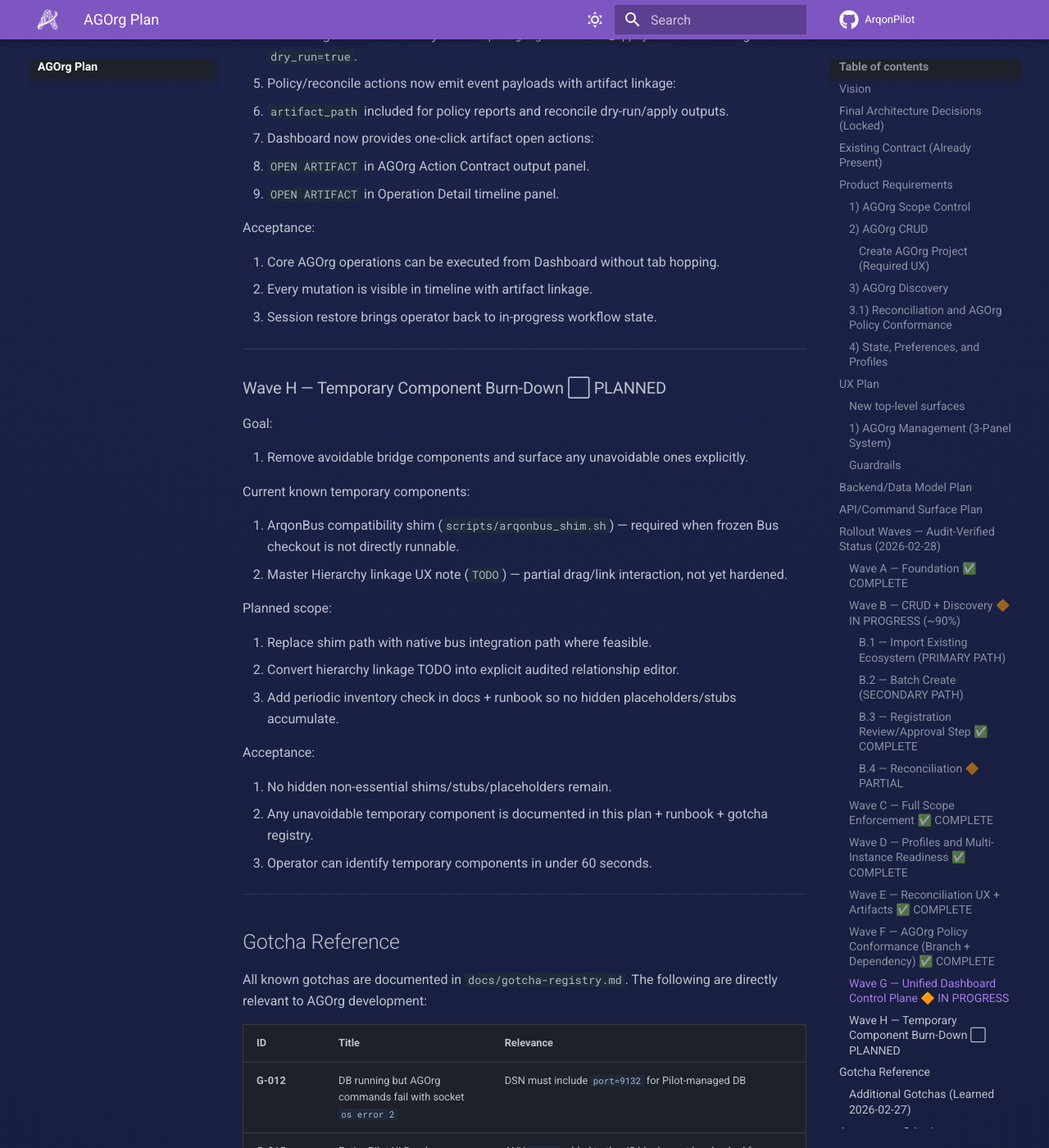
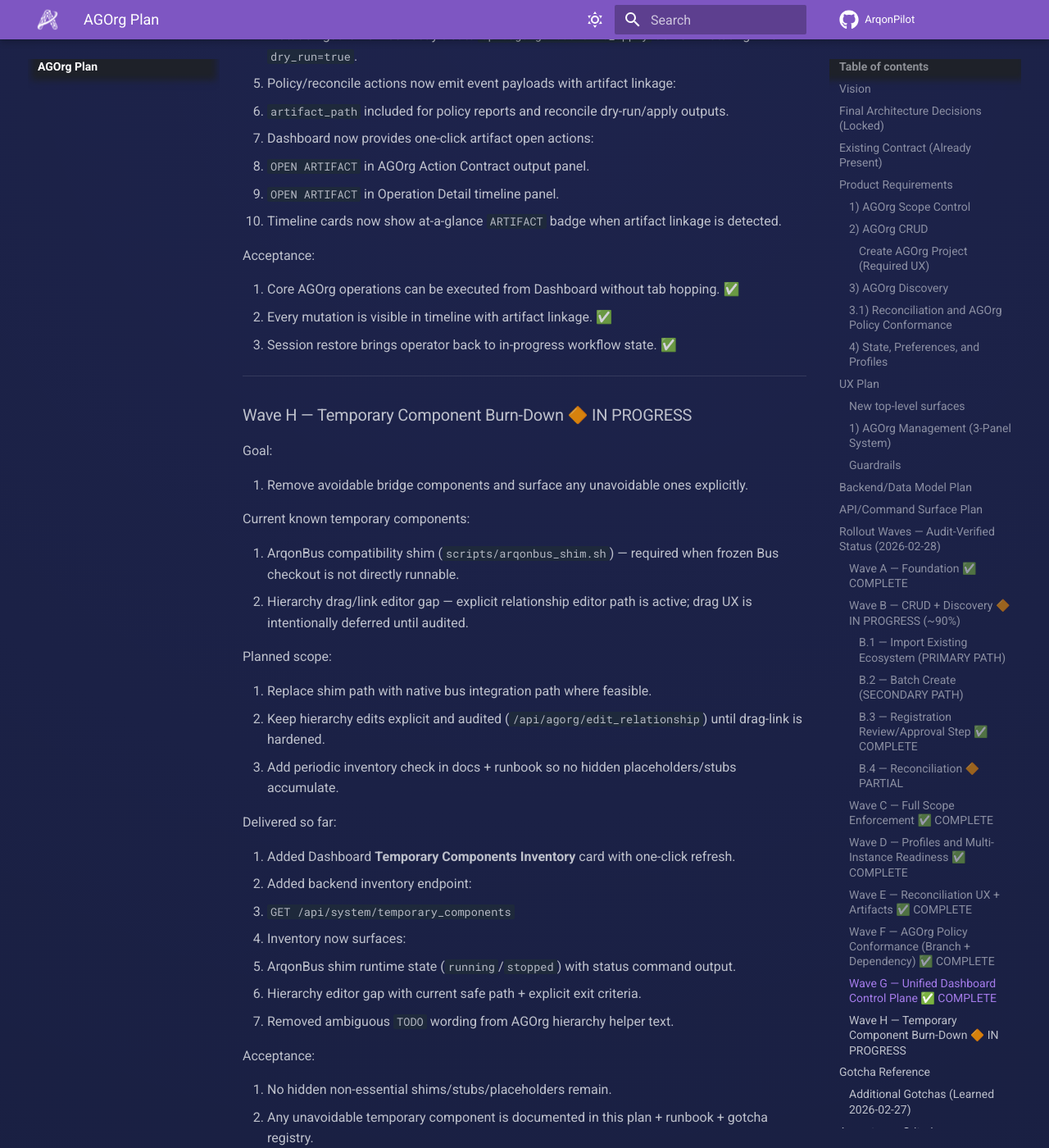
Before and after one commit to novelbytelabs/ArqonPilot, an MkDocs documentation site: the page built from docs/agorg-control-plane-plan.md, in a window 1280 px wide and 1400 px high, scrolled down 15304 px. Shown: the whole window at 82% size. Built offline with MkDocs 1.6.1 and Material for MkDocs 9.7.7, drawn with Linux system fonts in a browser that asks for light colours; comment, search, counter and statistics services are not loaded; some of the changed text lies outside the part shown.

Commit message:
feat: close wave g and start wave h inventory surfaces

```diff
--- a/docs/agorg-control-plane-plan.md
+++ b/docs/agorg-control-plane-plan.md
@@ -459,7 +459,7 @@ Acceptance:
 
 ---
 
-### Wave G — Unified Dashboard Control Plane 🔶 IN PROGRESS
+### Wave G — Unified Dashboard Control Plane ✅ COMPLETE
 
 Goal:
 1. Make Dashboard the primary command center; tabs become specialized drill-down views.
@@ -494,16 +494,17 @@ Delivered so far:
 6. Dashboard now provides one-click artifact open actions:
    - `OPEN ARTIFACT` in AGOrg Action Contract output panel.
    - `OPEN ARTIFACT` in Operation Detail timeline panel.
+7. Timeline cards now show at-a-glance `ARTIFACT` badge when artifact linkage is detected.
 
 Acceptance:
 
-1. Core AGOrg operations can be executed from Dashboard without tab hopping.
-2. Every mutation is visible in timeline with artifact linkage.
-3. Session restore brings operator back to in-progress workflow state.
+1. Core AGOrg operations can be executed from Dashboard without tab hopping. ✅
+2. Every mutation is visible in timeline with artifact linkage. ✅
+3. Session restore brings operator back to in-progress workflow state. ✅
 
 ---
 
-### Wave H — Temporary Component Burn-Down ⬜ PLANNED
+### Wave H — Temporary Component Burn-Down 🔶 IN PROGRESS
 
 Goal:
 
@@ -512,13 +513,23 @@ Goal:
 Current known temporary components:
 
 1. ArqonBus compatibility shim (`scripts/arqonbus_shim.sh`) — required when frozen Bus checkout is not directly runnable.
-2. Master Hierarchy linkage UX note (`TODO`) — partial drag/link interaction, not yet hardened.
+2. Hierarchy drag/link editor gap — explicit relationship editor path is active; drag UX is intentionally deferred until audited.
 
 Planned scope:
 
 1. Replace shim path with native bus integration path where feasible.
-2. Convert hierarchy linkage TODO into explicit audited relationship editor.
+2. Keep hierarchy edits explicit and audited (`/api/agorg/edit_relationship`) until drag-link is hardened.
 3. Add periodic inventory check in docs + runbook so no hidden placeholders/stubs accumulate.
+
+Delivered so far:
+
+1. Added Dashboard **Temporary Components Inventory** card with one-click refresh.
+2. Added backend inventory endpoint:
+   - `GET /api/system/temporary_components`
+3. Inventory now surfaces:
+   - ArqonBus shim runtime state (`running`/`stopped`) with status command output.
+   - Hierarchy editor gap with current safe path + explicit exit criteria.
+4. Removed ambiguous `TODO` wording from AGOrg hierarchy helper text.
 
 Acceptance:
 
@@ -699,7 +710,7 @@ Verification completed:
 Known temporary/bridge components (explicit inventory):
 
 1. **ArqonBus compatibility shim** (`scripts/arqonbus_shim.sh`) — currently required when frozen ArqonBus checkout is not directly runnable in this workspace.
-2. **UI drag-link interaction note** (`Master Hierarchy` helper text contains `TODO`) — interactive linkage UX is partially implemented and not yet a fully hardened relationship editor.
+2. **UI hierarchy drag-link gap** — interactive drag-link workflow is intentionally deferred; use explicit audited relationship editor APIs/UI actions.
 
 ### Iteration Update (2026-02-28 17:06 EST)
 
@@ -815,9 +826,27 @@ Verification completed:
 3. `cargo test -p pilot --locked test_agorg_reconcile_api_` ✅
 4. `./scripts/prepush_gate.sh` ✅
 
+### Iteration Update (2026-02-28 18:40 EST)
+
+Completed in this iteration:
+
+1. **Wave G hard-close**
+   - Added timeline card `ARTIFACT` badge for artifact-backed operations.
+   - Confirmed dashboard-first AGOrg report/reconcile flow is fully operable without tab hopping.
+2. **Wave H execution started**
+   - Added temporary component inventory API and dashboard surface.
+   - Removed `TODO` phrasing from hierarchy helper; replaced with explicit governed relationship-editor guidance.
+
+Verification completed:
+
+1. `node -c crates/pilot/src/pilot_ui.js` ✅
+2. `cargo check -p pilot --locked` ✅
+3. `cargo test -p pilot --locked test_agorg_reconcile_api_` ✅
+4. `./scripts/prepush_gate.sh` ✅
+
 ## Recommended Next Session Priority
 
-1. **Wave G hard-close** — complete dashboard-first AGOrg flow so report/reconcile actions are fully operable without tab hopping.
-2. **Wave G timeline linkage** — ensure AGOrg mutations include direct artifact linkage in live event stream.
-3. **Wave H planning** — explicit burn-down plan for temporary components (shim + linkage TODO) with exit criteria.
-4. **Wave H execution** — surface temporary component inventory in UI runbook/help so no hidden shims remain.
+1. **Wave H hard-close** — complete burn-down inventory workflow (UI + docs + gotchas) and lock operator checklist.
+2. **Wave H native bus path** — continue reducing shim dependency where frozen fleet permits.
+3. **Wave H hierarchy editor hardening** — add deterministic preview/apply relationship editing UX before drag-link work.
+4. **Wave I planning** — define post-burn-down roadmap once temporary inventory is fully closed.
```
Also changed, not shown: other parts of docs/agorg-control-plane-plan.md (+1 -1 lines), docs/gotcha-registry.md (+15 -0 lines), docs/operator-runbook.md (+2 -0 lines), docs/troubleshooting.md (+8 -0 lines), 2 other files.
